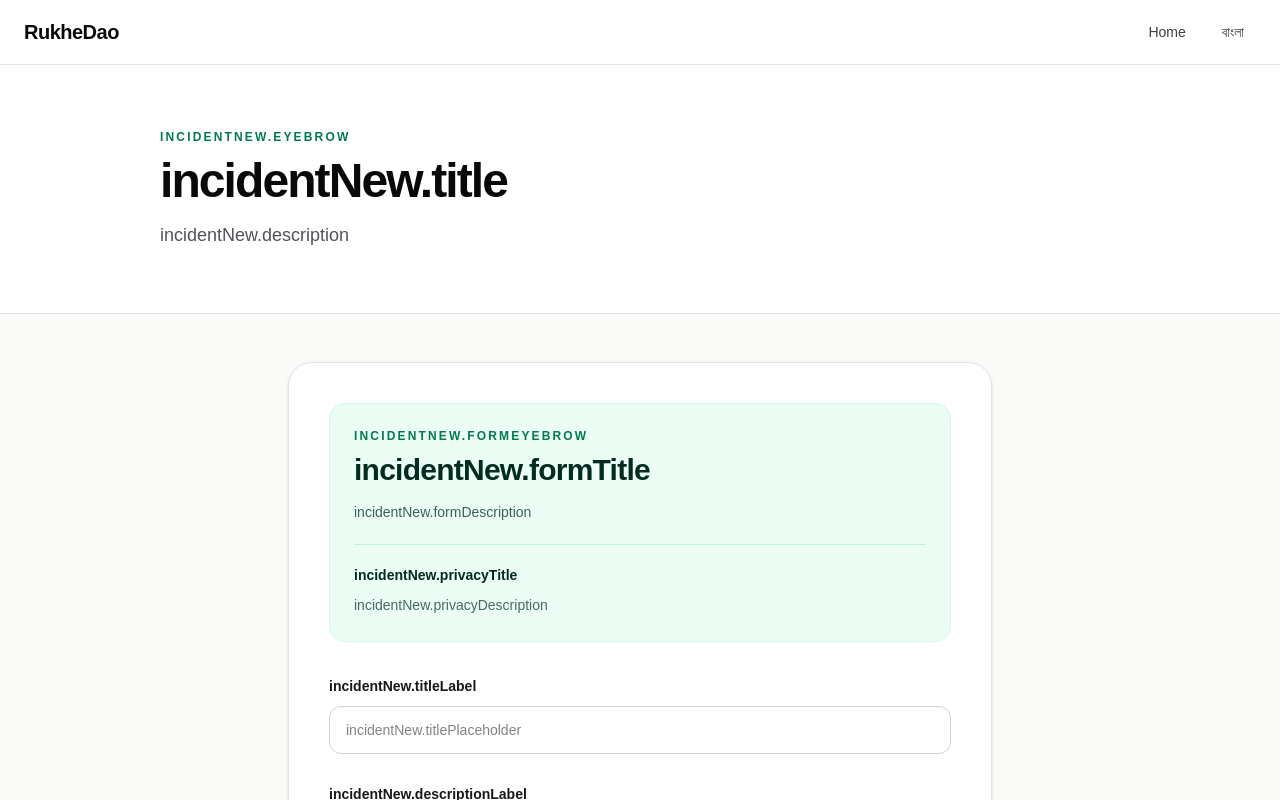
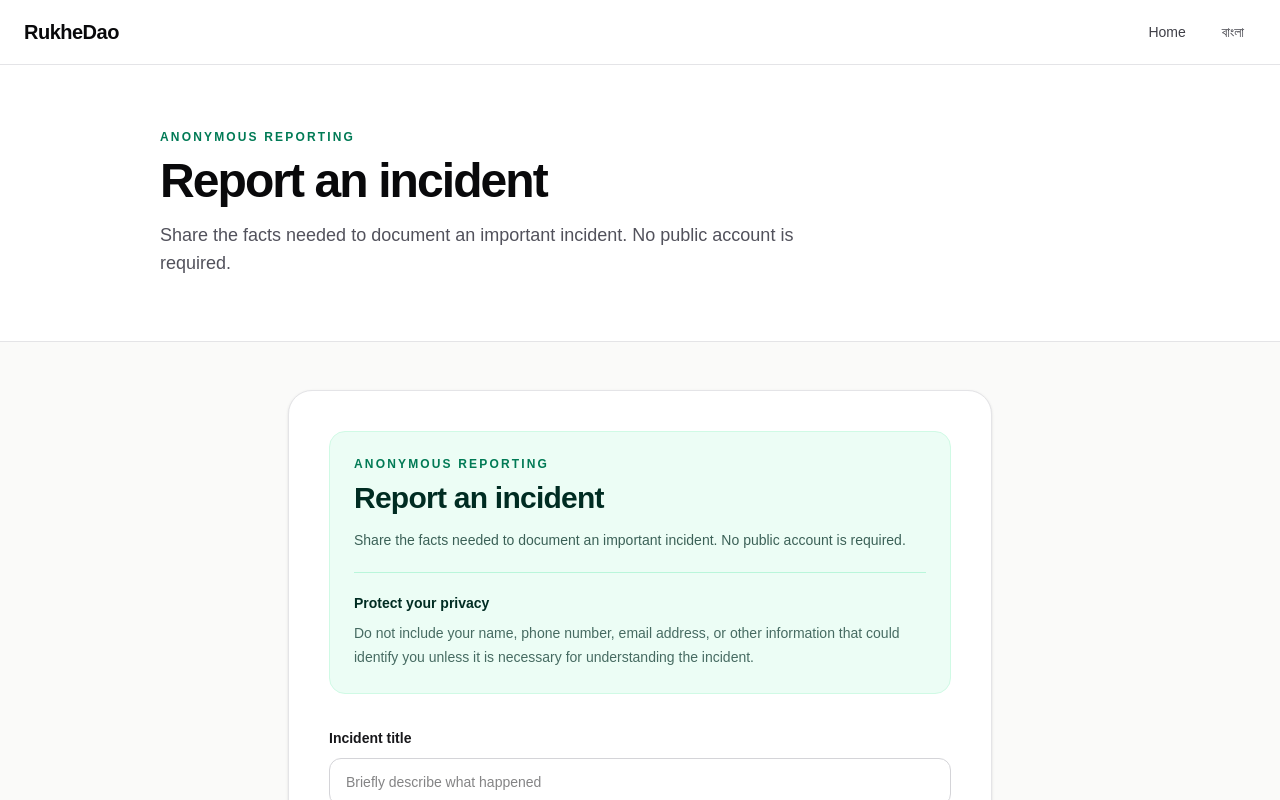
Before and after one commit to farukislamyt/rukhedao, a Next.js app: page /en/incident/new in a window 1280 px wide. Shown: the top 800 px of the page. Built offline with nearby package versions, Linux system fonts and the light colour scheme; no server answers; the database is empty.

Commit message:
fix: reuse existing report translations

```diff
--- a/app/[locale]/incident/new/page.tsx
+++ b/app/[locale]/incident/new/page.tsx
@@ -9,12 +9,12 @@ type Division = { id: number; name: string };
 type District = { id: number; division_id: number; name: string };
 
 export async function generateMetadata(): Promise<Metadata> {
-  const t = await getTranslations("incidentNew");
+  const t = await getTranslations("report");
   return { title: t("metaTitle"), description: t("metaDescription") };
 }
 
 export default async function NewIncidentPage() {
-  const t = await getTranslations("incidentNew");
+  const t = await getTranslations("report");
   const supabase = await createClient();
 
   const [categories, divisions, districts] = await Promise.all([
@@ -54,12 +54,12 @@ export default async function NewIncidentPage() {
             divisions={divisionOptions}
             districts={districtOptions}
             labels={{
-              eyebrow: t("formEyebrow"),
-              title: t("formTitle"),
-              description: t("formDescription"),
+              eyebrow: t("eyebrow"),
+              title: t("title"),
+              description: t("description"),
               privacyTitle: t("privacyTitle"),
               privacyDescription: t("privacyDescription"),
-              titleLabel: t("titleLabel"),
+              titleLabel: t("incidentTitle"),
               titlePlaceholder: t("titlePlaceholder"),
               descriptionLabel: t("descriptionLabel"),
               descriptionPlaceholder: t("descriptionPlaceholder"),
@@ -70,21 +70,21 @@ export default async function NewIncidentPage() {
               categoryPlaceholder: t("categoryPlaceholder"),
               divisionPlaceholder: t("divisionPlaceholder"),
               districtPlaceholder: t("districtPlaceholder"),
-              guidanceTitle: t("guidanceTitle"),
-              guidanceOne: t("guidanceOne"),
-              guidanceTwo: t("guidanceTwo"),
-              guidanceThree: t("guidanceThree"),
+              guidanceTitle: t("beforeSubmitTitle"),
+              guidanceOne: t("checkOne"),
+              guidanceTwo: t("checkTwo"),
+              guidanceThree: t("checkThree"),
               submit: t("submit"),
               submitting: t("submitting"),
               successTitle: t("successTitle"),
               successDescription: t("successDescription"),
               publicIdLabel: t("publicIdLabel"),
-              startAnother: t("startAnother"),
-              requiredError: t("requiredError"),
-              futureDateError: t("futureDateError"),
-              invalidError: t("invalidError"),
-              referenceError: t("referenceError"),
-              submitError: t("submitError"),
+              startAnother: t("submit"),
+              requiredError: t("error"),
+              futureDateError: t("error"),
+              invalidError: t("error"),
+              referenceError: t("error"),
+              submitError: t("error"),
             }}
           />
         </div>
```
